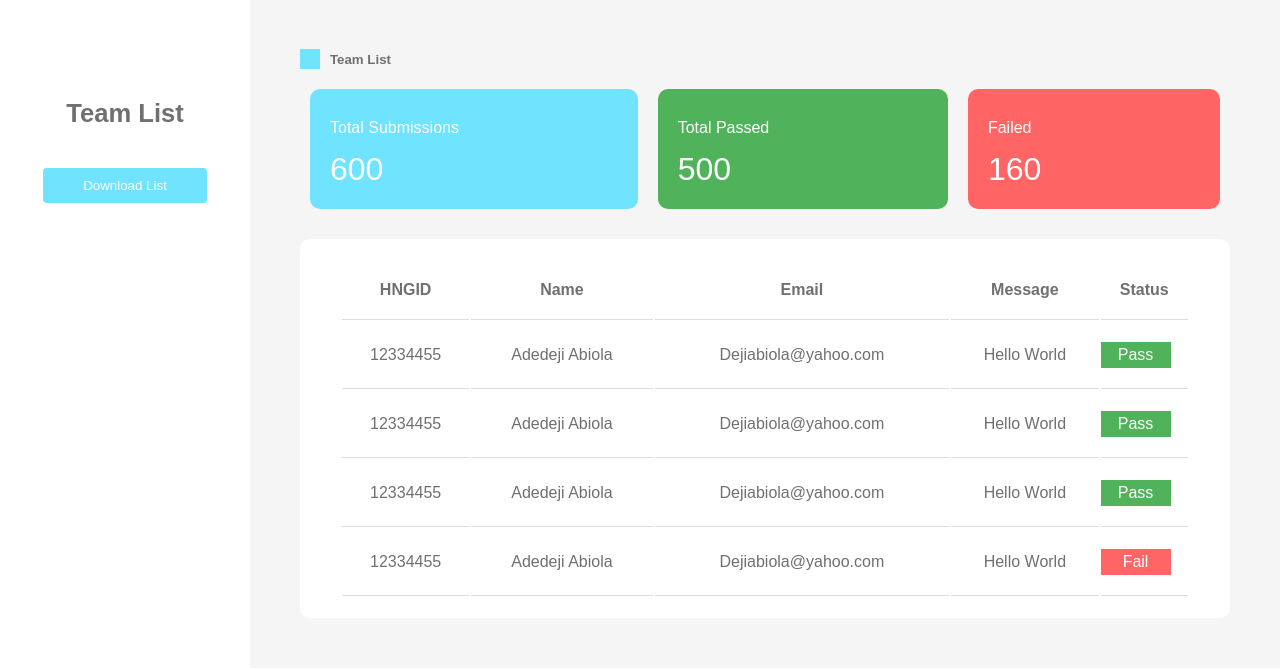
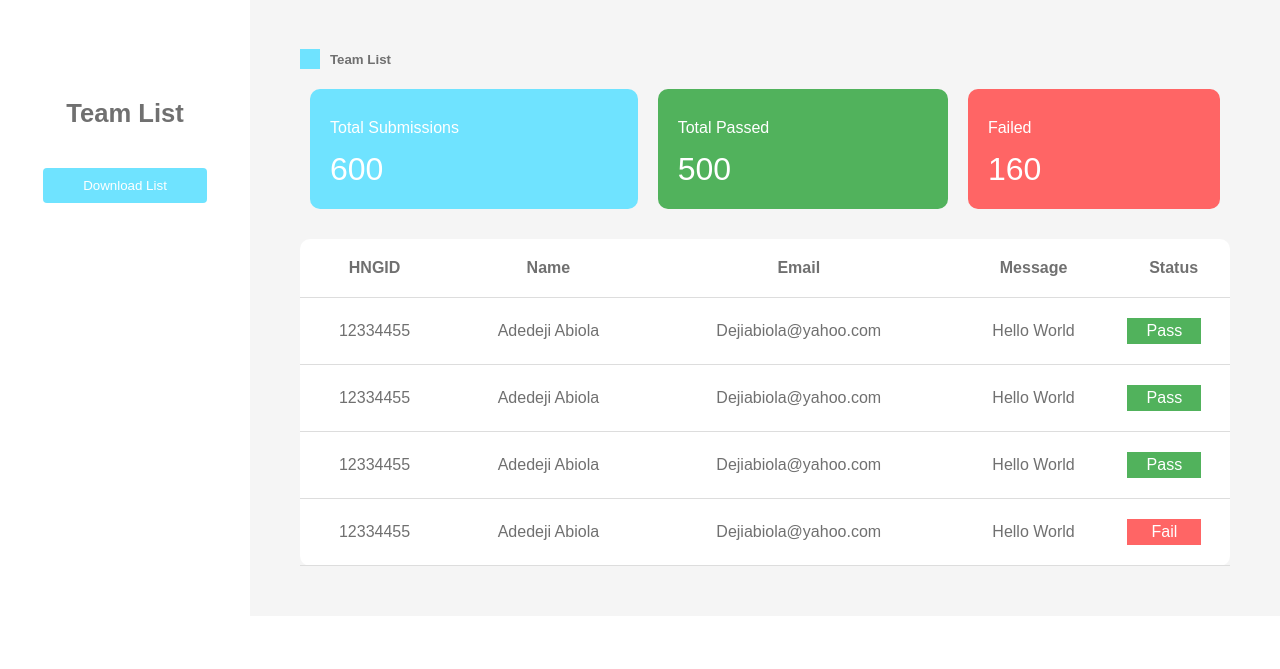
Before and after one commit to DestinyJunior/hng-storm-frontend, a PHP site: page / in a window 1280 px wide. Shown: the part 131-800 px from the top of the page. Run offline with PHP 8.4, Linux system fonts and the light colour scheme.

Commit message:
done with responsiveness

```diff
--- a/styles.css
+++ b/styles.css
@@ -30,7 +30,6 @@ h1 {
 .leads-container {
   padding: 0 20%;
   width: 100%;
-  /* background-color: aqua; */
   display: flex;
   justify-content: space-between;
 }
@@ -132,18 +131,19 @@ section {
   background-color: #FF6565;
 }
 
-.table--container {
+.table-container {
   overflow-x: auto;
 }
 
 table {
   width: 100%;
-  /* min-width: 600px; */
+  border-collapse: collapse;
+  border-spacing: 0;
   background-color: white;
   border-radius: 10px;
   text-align: left;
   padding: 20px 40px;
-  /* overflow-x: auto; */
+  border-collapse: collapse;
 }
 
 
@@ -152,7 +152,7 @@ table th, table td {
   vertical-align: middle;
   text-align: center;
   border-bottom: 1px solid #ddd;
-  padding: 20px 0;
+  padding: 20px 10px;
 }
 
 
@@ -197,7 +197,6 @@ table th, table td {
     flex-direction: row;
     align-items: center;
     justify-content: center;
-    /* padding-top: 100px; */
   }
 
   aside h3 {
@@ -222,7 +221,4 @@ table th, table td {
     width: 100%;
     padding-bottom: 20px;
   }
-  table {
-    overflow: auto;
-  }
 }
```
